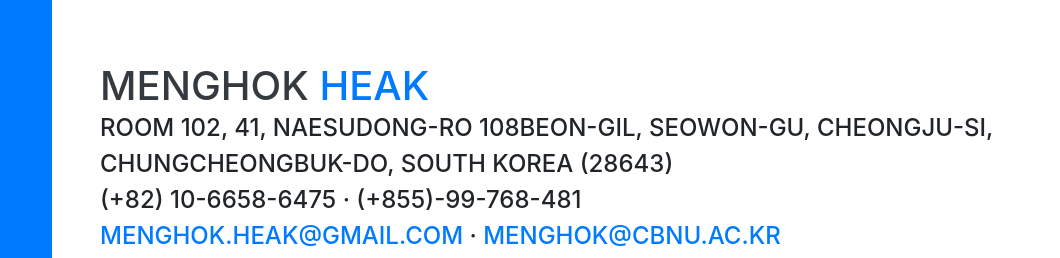
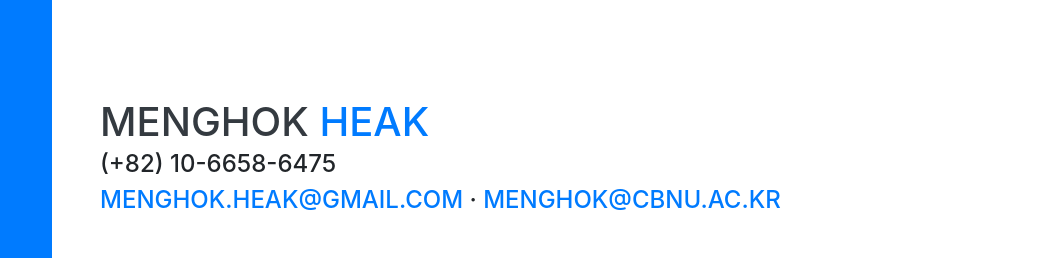
Before and after one commit to Menghok/resume, a website with bundled scripts: page index.html in a window 1280 px wide. Shown: the part 111-369 px from the top of the page, 220-1280 px from the left. Built offline with nearby package versions, Linux system fonts and the light colour scheme; a web font is replaced by a local one.

Commit message:
hide cambodia number

```diff
--- a/index.html
+++ b/index.html
@@ -72,8 +72,9 @@
         <h1 class="mb-0">Menghok
           <span class="text-primary">Heak</span>
         </h1>
-        <div class="subheading">Room 102, 41, Naesudong-ro 108beon-gil, Seowon-gu, Cheongju-si, Chungcheongbuk-do, South Korea (28643)</div>
-        <div class="subheading">(+82) 10-6658-6475 · (+855)-99-768-481</div>
+        <!-- <div class="subheading">Room 102, 41, Naesudong-ro 108beon-gil, Seowon-gu, Cheongju-si, Chungcheongbuk-do, South Korea (28643)</div> -->
+        <!-- <div class="subheading">(+82) 10-6658-6475 · (+855)-99-768-481</div> -->
+        <div class="subheading">(+82) 10-6658-6475</div>
         <div class="subheading mb-5">
           <a href="mailto:menghok.heak@gmail.com">menghok.heak@gmail.com</a>
            ·
```
